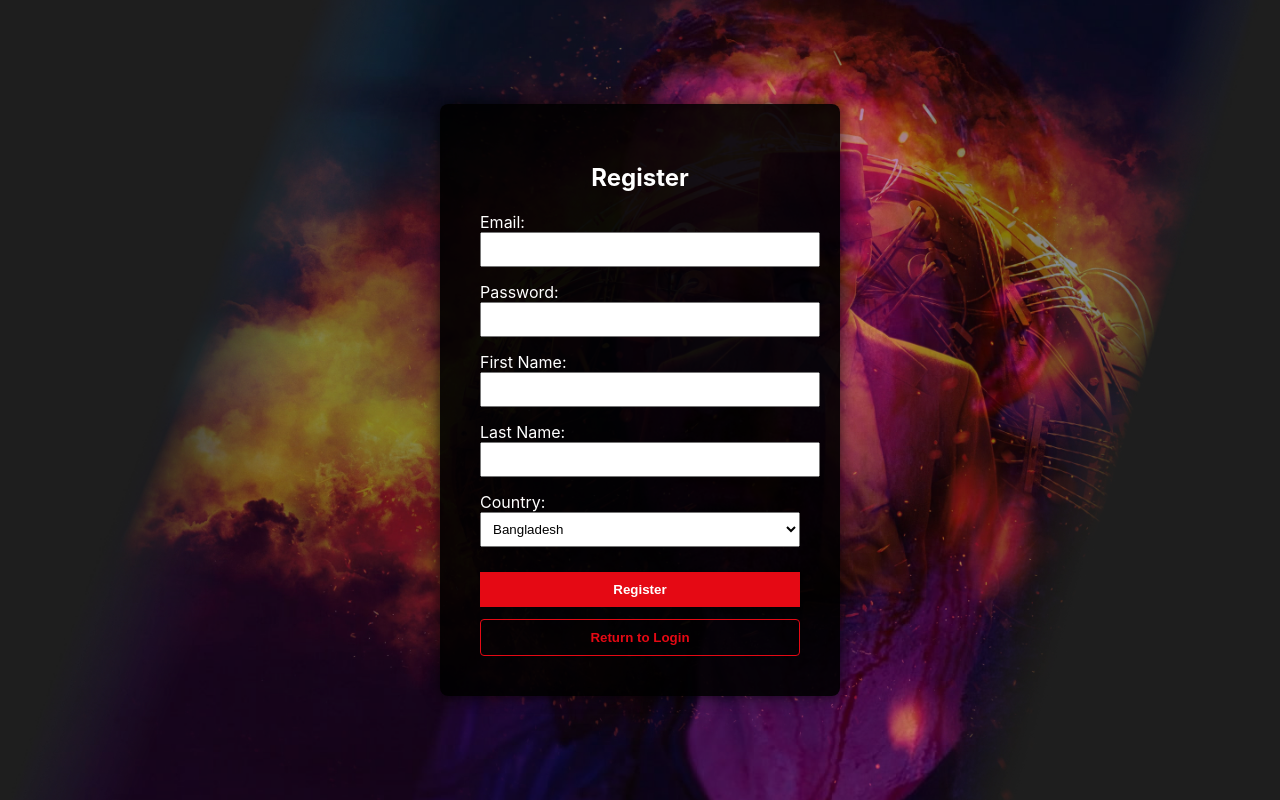
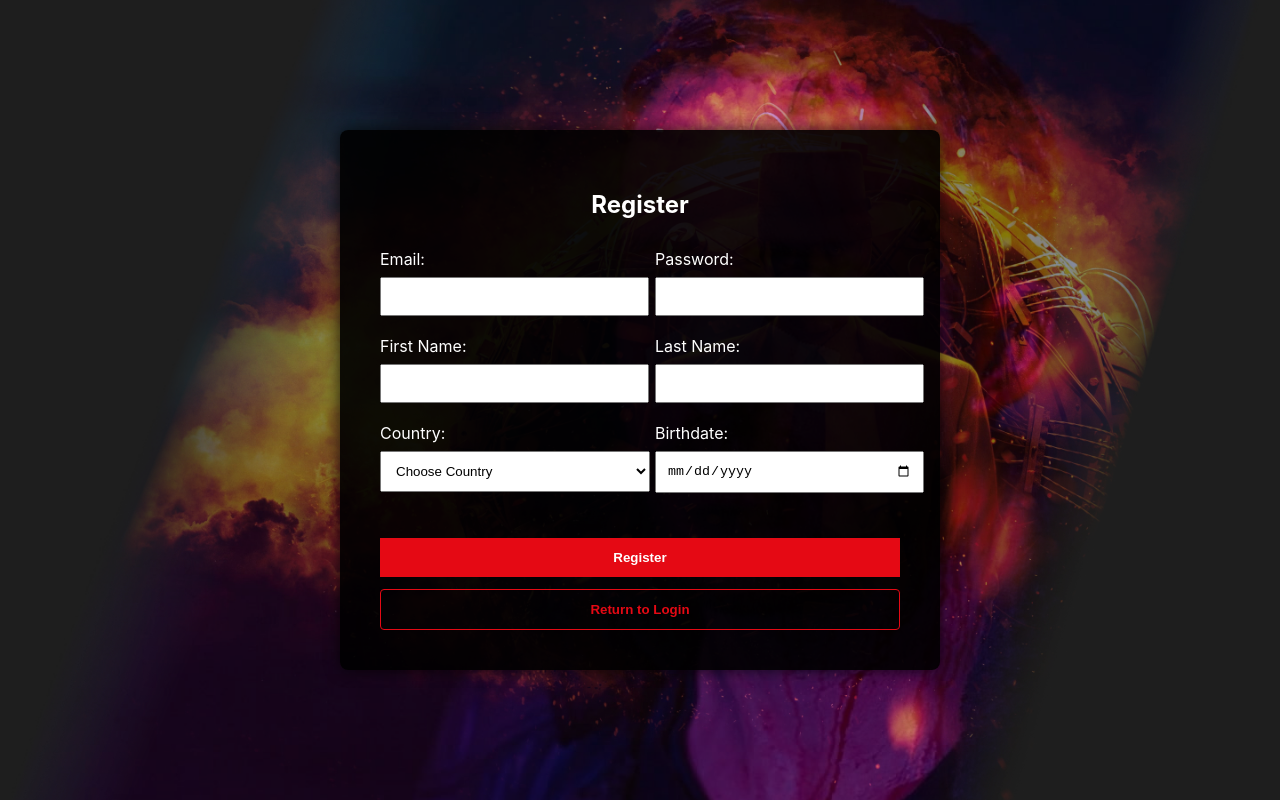
Before and after one commit to ArindamPaulAvik/CSE216-PROJECT, a React (Create React App) app in the folder frontend/: page /register in a window 1280 px wide. Built offline with nearby package versions, Linux system fonts and the light colour scheme.

Commit message:
register update, hover page update

```diff
--- a/frontend/src/components/Frontpage.js
+++ b/frontend/src/components/Frontpage.js
@@ -118,8 +118,16 @@ function FrontPage() {
         <h3>{show.TITLE}</h3>
         <p>⭐ {show.RATING}</p>
       </div>
-      <div className="movie-hover-description">
-        <p>{show.DESCRIPTION}</p>
+      <div className="movie-hover-description" style={{ textAlign: 'left', wordWrap: 'break-word', whiteSpace: 'normal'}}>
+        <p style={{ marginBottom: '6px' }}>
+          <strong>Title:</strong> {show.TITLE}
+        </p>
+        <p style={{ marginBottom: '6px' }}>
+          <strong>Synopsis:</strong> {show.DESCRIPTION}
+        </p>
+        <p style={{ marginBottom: '6px' }}>
+          <strong>Genres:</strong> {show.GENRES || 'N/A'}
+        </p>
       </div>
     </div>
   ), [navigate]);
@@ -321,6 +329,7 @@ function FrontPage() {
           border-radius: 12px;
           background-color: #1c1c1c;
           height: 420px;
+          width: 310px;
           transition: all 0.3s ease;
           box-shadow: 0 4px 16px rgba(0,0,0,0.3);
         }
@@ -357,20 +366,14 @@ function FrontPage() {
           position: absolute;
           top: 0;
           left: 0;
-          height: 100%;
-          width: 100%;
+          right: 0;
           padding: 20px;
-          background-color: rgba(0, 0, 0, 0.95);
-          color: #ddd;
-          font-size: 14px;
-          opacity: 0;
-          transition: opacity 0.3s ease;
-          z-index: 3;
-          overflow-y: auto;
-          display: flex;
-          align-items: center;
-          justify-content: center;
-          text-align: center;
+          background-color: rgba(0,0,0,0.7);
+          color: white;
+          box-sizing: border-box;
+          white-space: normal;
+          word-break: break-word;
+          overflow-wrap: break-word;
         }
         .movie-hover-description p {
           line-height: 1.6;
--- a/frontend/src/components/Layout.js
+++ b/frontend/src/components/Layout.js
@@ -112,8 +112,16 @@ export default function Layout({ children }) {
           <h3>{title}</h3>
           <p>⭐ {rating}</p>
         </div>
-        <div className="movie-hover-description">
-          <p>{description}</p>
+        <div className="movie-hover-description" style={{ textAlign: 'left', wordWrap: 'break-word', whiteSpace: 'normal', maxWidth: '90%' }}>
+          <p>
+            <strong>Title:</strong> {title}
+          </p>
+          <p>
+            <strong>Synopsis:</strong> {description}
+          </p>
+          <p style={{ marginBottom: '6px' }}>
+            <strong>Genres:</strong> {show.GENRES || 'N/A'}
+          </p>
         </div>
       </div>
     );
@@ -534,17 +542,16 @@ export default function Layout({ children }) {
           position: relative;
           overflow: hidden;
           border-radius: 12px;
-          background-color: rgba(10, 10, 24, 0.9);
+          background-color: #1c1c1c;
           height: 420px;
-          transition: all 0.3s cubic-bezier(0.4, 0, 0.2, 1);
-          backdrop-filter: blur(10px);
-          border: 1px solid rgba(255, 255, 255, 0.05);
+          width: 310px;
+          transition: all 0.3s ease;
+          box-shadow: 0 4px 16px rgba(0,0,0,0.3);
         }
 
         .movie-box:hover {
-          transform: translateY(-8px) scale(1.02);
-          box-shadow: 0 20px 40px rgba(0, 0, 0, 0.5);
-          border-color: rgba(255, 255, 255, 0.1);
+          transform: scale(1.03);
+          box-shadow: 0 8px 32px rgba(0,0,0,0.5);
         }
 
         .movie-thumbnail {
--- a/frontend/src/components/Register.js
+++ b/frontend/src/components/Register.js
@@ -19,11 +19,20 @@ function Register() {
     password: '',
     userFirstname: '',
     userLastname: '',
-    countryId: 'BD',
+    countryId: '',
+    birthdate: '',
   });
 
   const [error, setError] = useState(null);
   const [showSuccessModal, setShowSuccessModal] = useState(false);
+
+  const getTodayDate = () => {
+    const today = new Date();
+    const year = today.getFullYear();
+    const month = String(today.getMonth() + 1).padStart(2, '0');
+    const day = String(today.getDate()).padStart(2, '0');
+    return `${year}-${month}-${day}`;
+  };
 
   useEffect(() => {
     const interval = setInterval(() => {
@@ -71,51 +80,88 @@ function Register() {
         padding: '40px',
         borderRadius: '8px',
         color: 'white',
-        width: '400px',
+        width: '600px',
         boxSizing: 'border-box',
         boxShadow: '0 0 15px rgba(0,0,0,0.7)'
       }}>
-        <h2 style={{ textAlign: 'center', marginBottom: '20px' }}>Register</h2>
+        <h2 style={{ textAlign: 'center', marginBottom: '30px' }}>Register</h2>
 
-        <label>Email:</label>
+        <div style={{
+          display: 'grid',
+          gridTemplateColumns: '1fr 1fr',
+          gap: '30px',
+          marginBottom: '25px'
+        }}>
+          {/* Left column */}
+          <div>
+            <div style={{ marginBottom: '20px' }}>
+              <label style={{ display: 'block', marginBottom: '8px', minWidth: '100px' }}>Email:</label>
               <input name="email" type="email" required value={formData.email} onChange={handleChange}
-          style={{ width: '100%', marginBottom: '15px', padding: '8px' }} />
+                style={{ width: '100%', padding: '10px' }} />
+            </div>
 
-        <label>Password:</label>
-        <input name="password" type="password" required value={formData.password} onChange={handleChange}
-          style={{ width: '100%', marginBottom: '15px', padding: '8px' }} />
+            <div style={{ marginBottom: '20px' }}>
+              <label style={{ display: 'block', marginBottom: '8px', minWidth: '100px' }}>First Name:</label>
+              <input name="userFirstname" type="text" required value={formData.userFirstname} onChange={handleChange}
+                style={{ width: '100%', padding: '10px' }} />
+            </div>
 
-        <label>First Name:</label>
-        <input name="userFirstname" type="text" required value={formData.userFirstname} onChange={handleChange}
-          style={{ width: '100%', marginBottom: '15px', padding: '8px' }} />
-
-        <label>Last Name:</label>
-        <input name="userLastname" type="text" required value={formData.userLastname} onChange={handleChange}
-          style={{ width: '100%', marginBottom: '15px', padding: '8px' }} />
-
-        <label>Country:</label>
+            <div style={{ marginBottom: '20px' }}>
+              <label style={{ display: 'block', marginBottom: '8px', minWidth: '100px' }}>Country:</label>
               <select name="countryId" value={formData.countryId} onChange={handleChange}
-          style={{ width: '100%', marginBottom: '25px', padding: '8px' }}>
+                style={{ width: '110%', padding: '11px' }}>
+                <option value="" disabled hidden>Choose Country</option>
                 <option value="BD">Bangladesh</option>
                 <option value="US">United States</option>
                 <option value="GB">United Kingdom</option>
                 <option value="IN">India</option>
                 <option value="CA">Canada</option>
               </select>
+            </div>
+          </div>
 
-        {error && <p style={{ color: 'red' }}>{error}</p>}
+          {/* Right column */}
+          <div>
+            <div style={{ marginBottom: '20px' }}>
+              <label style={{ display: 'block', marginBottom: '8px', minWidth: '100px' }}>Password:</label>
+              <input name="password" type="password" required value={formData.password} onChange={handleChange}
+                style={{ width: '100%', padding: '10px' }} />
+            </div>
+
+            <div style={{ marginBottom: '20px' }}>
+              <label style={{ display: 'block', marginBottom: '8px', minWidth: '100px' }}>Last Name:</label>
+              <input name="userLastname" type="text" required value={formData.userLastname} onChange={handleChange}
+                style={{ width: '100%', padding: '10px' }} />
+            </div>
+
+            <div style={{ marginBottom: '20px' }}>
+              <label style={{ display: 'block', marginBottom: '8px', minWidth: '100px' }}>Birthdate:</label>
+              <input
+                name="birthdate"
+                type="date"
+                required
+                value={formData.birthdate}
+                onChange={handleChange}
+                max={getTodayDate()}
+                style={{ width: '100%', padding: '10px' }}
+              />
+            </div>
+          </div>
+        </div>
+
+        {error && <p style={{ color: 'red', marginBottom: '20px', textAlign: 'center' }}>{error}</p>}
 
         <button type="submit" style={{
-          width: '100%', padding: '10px', backgroundColor: '#e50914',
-          border: 'none', color: 'white', fontWeight: 'bold', cursor: 'pointer'
+          width: '100%', padding: '12px', backgroundColor: '#e50914',
+          border: 'none', color: 'white', fontWeight: 'bold', cursor: 'pointer', marginBottom: '12px'
         }}>Register</button>
+
         <button
           type="button"
           onClick={() => navigate('/login')}
           style={{
-              marginTop: '12px',
             width: '100%',
-              padding: '10px',
+            padding: '12px',
             backgroundColor: 'transparent',
             border: '1px solid #e50914',
             color: '#e50914',
--- a/frontend/src/components/ShowDetails.js
+++ b/frontend/src/components/ShowDetails.js
@@ -148,6 +148,7 @@ function ShowDetails() {
                   <p><strong style={{ color: '#ddd' }}>Publisher:</strong> {show.PUBLISHER_NAME || 'N/A'}</p>
                   <p><strong style={{ color: '#ddd' }}>Age Restriction:</strong> {show.AGE_RESTRICTION_NAME || 'N/A'}</p>
                   <p><strong style={{ color: '#ddd' }}>Seasons:</strong> {show.SEASON_COUNT || 0}</p>
+                  <p><strong style={{ color: '#ddd' }}>Genre:</strong> {show.GENRES || 'N/A'}</p>
                 </div>
               </div>
 
```
Also changed, not shown: 2 other files (tests, documents, lock files or other folders). Lines whose indentation alone changed are shown as unchanged.
